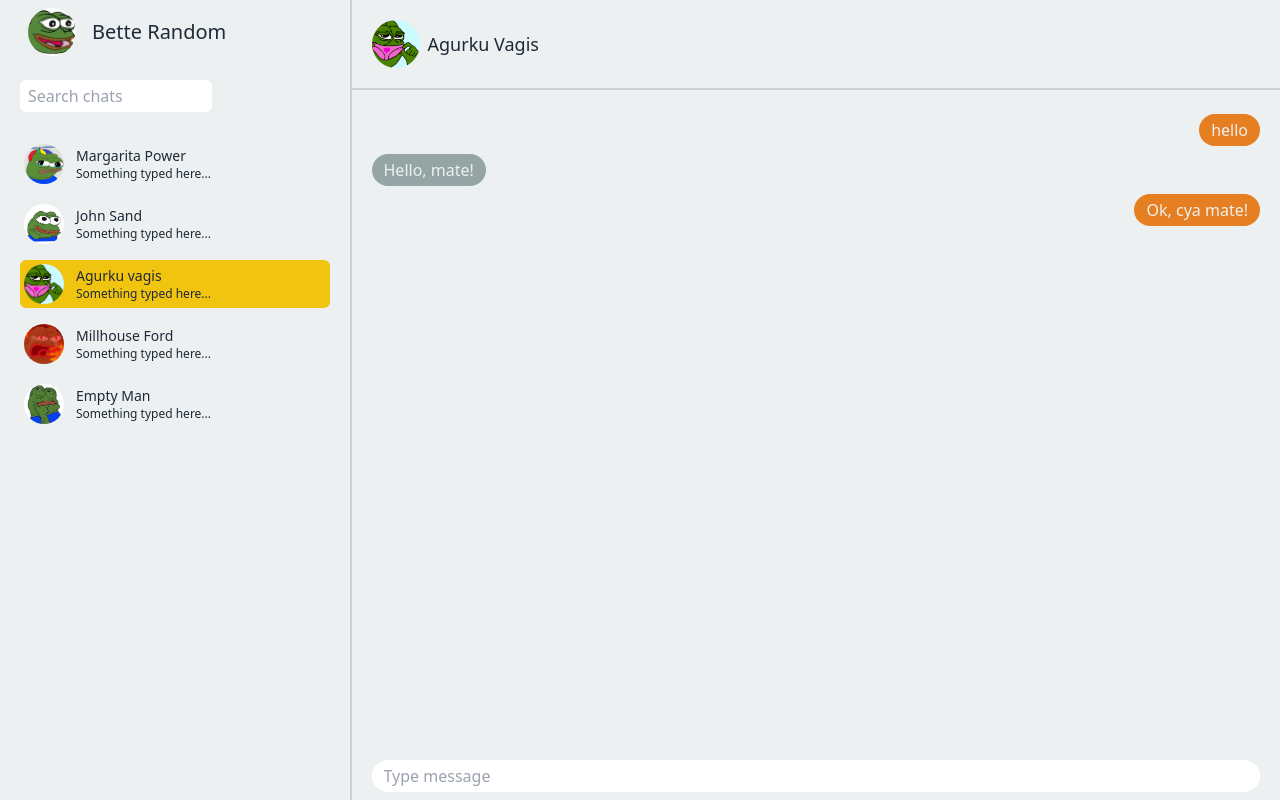
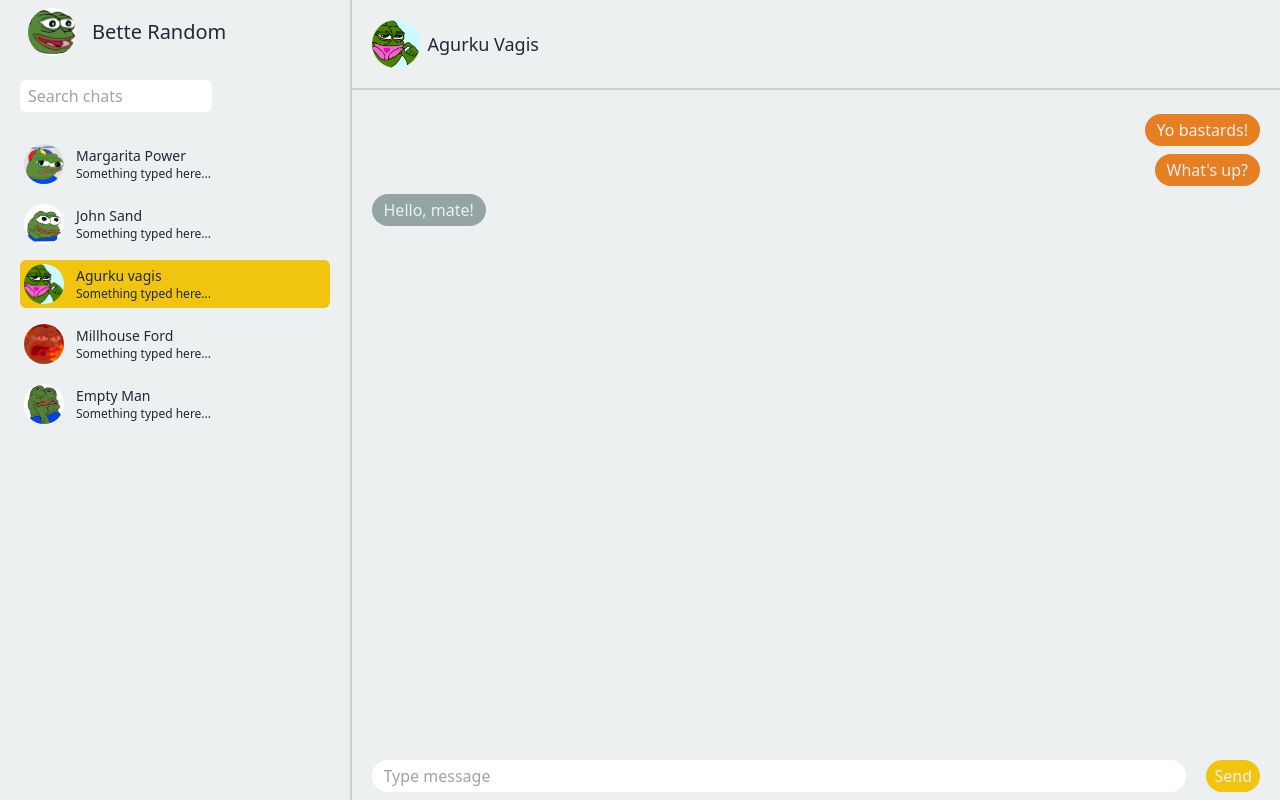
Before and after one commit to Vidmis/chat_app, a React (Create React App) app: page /chat in a window 1280 px wide. Built offline with nearby package versions, Linux system fonts and the light colour scheme.

Commit message:
Chat page logic

```diff
--- a/src/comps/Chat.jsx
+++ b/src/comps/Chat.jsx
@@ -1,4 +1,5 @@
 import { Link } from "react-router-dom";
+import { useState } from "react";
 import pepe from "../images/1kSxAdMB_400x400.jpg";
 import sadPepe from "../images/10mzovF9_400x400.jpg";
 import happyPepe from "../images/aWEW8KZ_460s.jpg";
@@ -7,6 +8,24 @@ import angryPepe from "../images/pepeangry.jpg";
 import thinkingPepe from "../images/pepethink.jpg";
 
 const Chat = () => {
+  const [input, setInput] = useState("");
+  const [messages, setMessages] = useState([
+    { key: 1, username: "Agurku Vagis", text: "Yo bastards!" },
+    { key: 2, username: "Bette", text: "What's up?" },
+  ]);
+
+  const submit = (e) => {
+    e.preventDefault();
+    const uniqueKey = Math.round(Date.now()/10);
+
+    setMessages([
+      ...messages,
+      { key: uniqueKey, username: "Vidmis", text: input },
+    ]);
+
+    setInput("");
+  };
+
   return (
     <>
       <div className='content flex flex-row bg-palette-cloud h-screen text-gray-800'>
@@ -126,24 +145,36 @@ const Chat = () => {
           </div>
 
           <div className='chat-window mx-5 mt-5 grid justify-items-stretch text-palette-cloud'>
-            <div className='selected-messages justify-self-end bg-palette-sunset px-3 py-1 rounded-full my-1'>
-              hello
-            </div>
-            <div className='user-messages justify-self-start bg-palette-moon px-3 py-1 rounded-full my-1'>
+            {messages.map((m) => (
+              <span
+                key={m.key}
+                className='selected-messages justify-self-end bg-palette-sunset px-3 py-1 rounded-2xl my-1'
+              >
+                {m.text}
+              </span>
+            ))}
+
+            <span className='user-messages justify-self-start bg-palette-moon px-3 py-1 rounded-full my-1'>
               Hello, mate!
-            </div>
-            <div className='selected-messages justify-self-end bg-palette-sunset px-3 py-1 rounded-full my-1'>
-              Ok, cya mate!
-            </div>
+            </span>
           </div>
 
-          <div className='flex bottom-2 absolute w-full'>
+          <form className='flex bottom-2 absolute w-full' onSubmit={submit}>
             <input
-              className='transition duration-150 ease-in-out font-medium focus:shadow-md focus:ring-2 focus:ring-palette-teal text-palette-moon focus:text-gray-600 rounded-full no-underline text-left py-1 px-3 focus:outline-none mx-5 flex-1 min-w-0'
+              className='transition duration-150 ease-in-out font-medium focus:shadow-md focus:ring-2 focus:ring-palette-teal text-palette-moon focus:text-gray-600 rounded-2xl no-underline text-left py-1 px-3 focus:outline-none mx-5 flex-1 min-w-0'
               type='text'
               placeholder='Type message'
+              name='messageInput'
+              value={input}
+              onChange={(e) => setInput(e.target.value)}
             />
-          </div>
+            <button
+              type='submit'
+              className='rounded-2xl px-2 py-1 mr-5 bg-palette-sunrise text-palette-cloud'
+            >
+              Send
+            </button>
+          </form>
         </main>
       </div>
     </>
--- a/src/comps/Profile.jsx
+++ b/src/comps/Profile.jsx
@@ -1,17 +1,20 @@
+import { Link } from "react-router-dom";
 import pepe from "../images/1kSxAdMB_400x400.jpg";
 
 const Profile = () => {
   return (
     <>
       <div className='card-content'>
-        <div className='bg-palette-cloud shadow-lg overflow-hidden w-2/5 mt-20 m-auto items-center rounded-md'>
+        <div className='bg-palette-cloud shadow-lg overflow-hidden w-3/4 max-w-sm mt-20 m-auto items-center rounded-md'>
           <form className='card flex flex-col m-auto items-center'>
             <img
               src={pepe}
               alt='profile_photo'
               className='w-48 h-48 rounded-md mt-5'
             />
-            <h3 className='profile-name my-3 text-xl font-medium text-gray-600'>Bette Random</h3>
+            <h3 className='profile-name my-3 text-xl font-medium text-gray-600'>
+              Bette Random
+            </h3>
             <input
               className='transition duration-150 ease-in-out font-medium focus:shadow-md focus:ring-2 focus:ring-palette-teal text-palette-moon rounded-md no-underline w-3/5 min-w-32 text-center py-1 px-2 focus:outline-none mt-4 focus:text-gray-600'
               type='text'
@@ -26,9 +29,12 @@ const Profile = () => {
               <span className='bg-palette-sunrise px-3 py-2 rounded-lg text-palette-cloud mb-3 cursor-pointer'>
                 Save
               </span>
-              <span className='bg-palette-red px-3 py-2 rounded-lg text-palette-cloud mb-3 cursor-pointer'>
+              <Link
+                className='bg-palette-red px-3 py-2 rounded-lg text-palette-cloud mb-3 cursor-pointer'
+                to='/Chat'
+              >
                 Cancel
-              </span>
+              </Link>
             </div>
           </form>
         </div>
```
